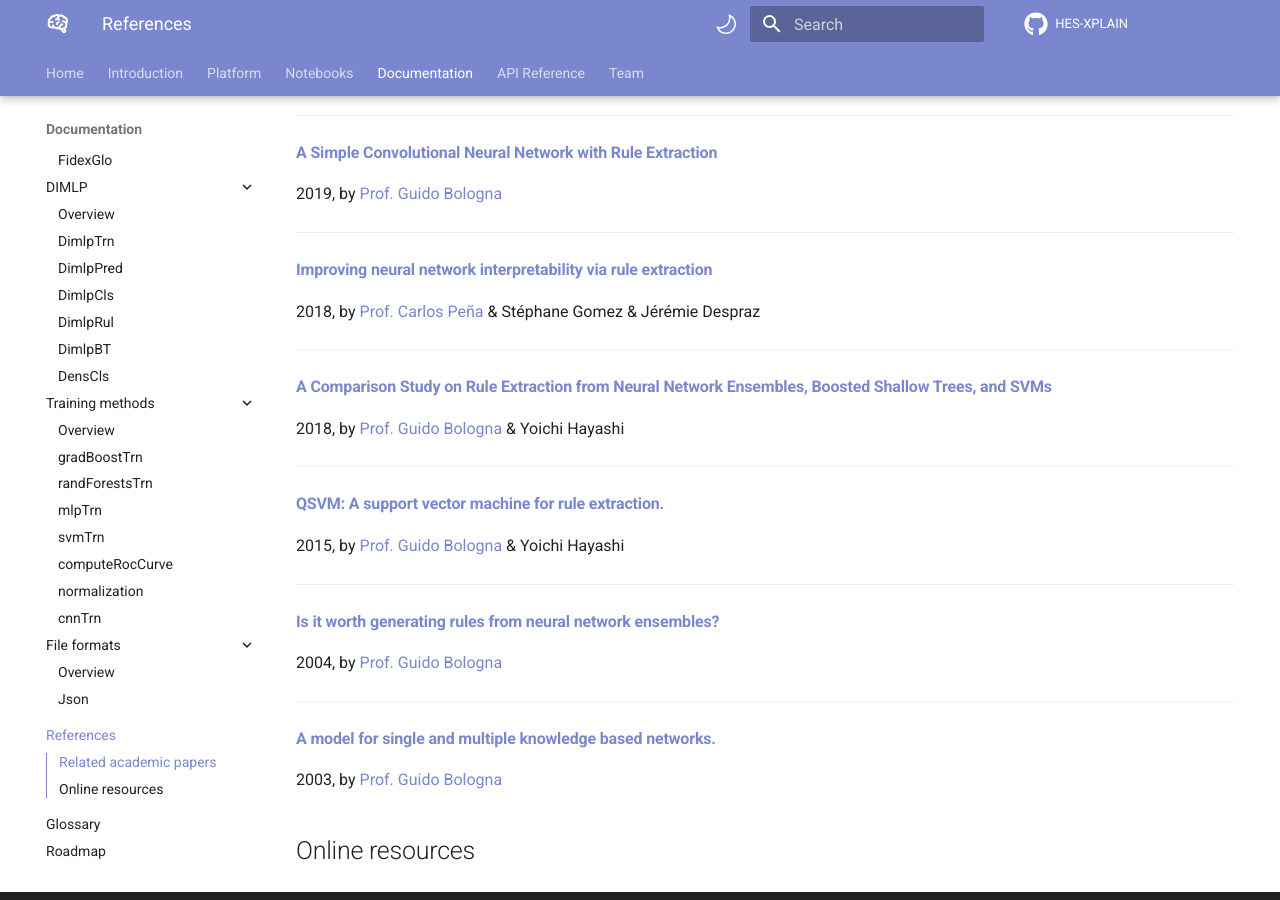
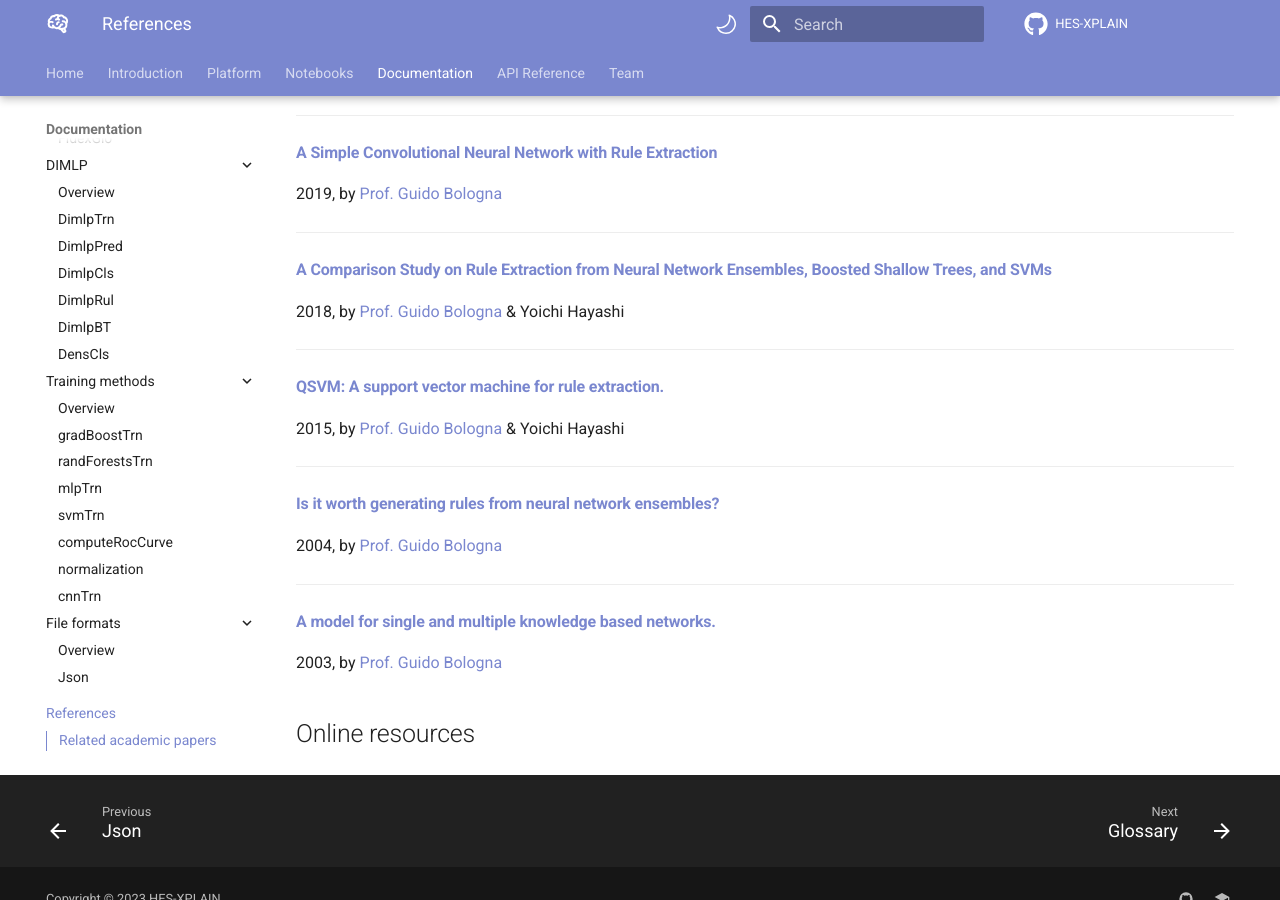
Before and after one commit to HES-XPLAIN/hes-xplain.github.io, an MkDocs documentation site: the page built from docs/documentation/references.md, in a window 1280 px wide and 900 px high, scrolled down 614 px. Built offline with MkDocs 1.6.1 and Material for MkDocs 9.7.7, drawn with Linux system fonts in a browser that asks for light colours; comment, search, counter and statistics services are not loaded.

Commit message:
Corrected links in references

```diff
--- a/docs/documentation/references.md
+++ b/docs/documentation/references.md
@@ -6,47 +6,42 @@
 ## Related academic papers
 
 #### [Fidex: An Algorithm for the Explainability of Ensembles and SVMs](https://www.researchgate.net/publication/381032261_Fidex_An_Algorithm_for_the_Explainability_of_Ensembles_and_SVMs)
-2024, by [Prof. Guido Bologna](../team.md#prof-guido-bologna), [Jean-Marc Boutay](../team.md#jean-marc-boutay), Quentin Leblanc & [Damian Boquete](../team.md#damian-boquete-costa)
+2024, by [Prof. Guido Bologna](../../team/#prof-guido-bologna), [Jean-Marc Boutay](../../team/#jean-marc-boutay), Quentin Leblanc & [Damian Boquete](../../team/#damian-boquete-costa)
 
 ---
 
 #### [A Rule Extraction Technique Applied to Ensembles of Neural Networks, Random Forests, and Gradient-Boosted Trees](https://www.mdpi.com/1999-4893/14/12/339#)
-2021, by [Prof. Guido Bologna](../team.md#prof-guido-bologna)
+2021, by [Prof. Guido Bologna](../../team/#prof-guido-bologna)
 
 ---
 
 #### [A Two-Step Rule-Extraction Technique for a CNN](https://www.mdpi.com/2079-9292/9/6/990)
-2020, by [Prof. Guido Bologna](../team.md#prof-guido-bologna) & Silvio Fossati
+2020, by [Prof. Guido Bologna](../../team/#prof-guido-bologna) & Silvio Fossati
 
 ---
 
 #### [A Simple Convolutional Neural Network with Rule Extraction](https://www.mdpi.com/2076-3417/9/12/2411)
-2019, by [Prof. Guido Bologna](../team.md#prof-guido-bologna)
-
----
-
-#### [Improving neural network interpretability via rule extraction](https://arodes.hes-so.ch/record/4647?ln=fr)
-2018, by [Prof. Carlos Peña](../team.md#prof-carlos-pena) & Stéphane Gomez & Jérémie Despraz
+2019, by [Prof. Guido Bologna](../../team/#prof-guido-bologna)
 
 ---
 
 #### [A Comparison Study on Rule Extraction from Neural Network Ensembles, Boosted Shallow Trees, and SVMs](https://sciprofiles.com/publication/view/e596484190b35490bf7c3b83f53ba58d)
-2018, by [Prof. Guido Bologna](../team.md#prof-guido-bologna) & Yoichi Hayashi
+2018, by [Prof. Guido Bologna](../../team/#prof-guido-bologna) & Yoichi Hayashi
 
 ---
 
 #### [QSVM: A support vector machine for rule extraction.](https://www.researchgate.net/publication/277744299_QSVM_A_Support_Vector_Machine_for_Rule_Extraction)
-2015, by [Prof. Guido Bologna](../team.md#prof-guido-bologna) & Yoichi Hayashi
+2015, by [Prof. Guido Bologna](../../team/#prof-guido-bologna) & Yoichi Hayashi
 
 ---
 
 #### [Is it worth generating rules from neural network ensembles?](https://www.researchgate.net/publication/223950938_Is_it_worth_generating_rules_from_neural_network_ensembles)
-2004, by [Prof. Guido Bologna](../team.md#prof-guido-bologna)
+2004, by [Prof. Guido Bologna](../../team/#prof-guido-bologna)
 
 ---
 
 #### [A model for single and multiple knowledge based networks.](https://www.researchgate.net/publication/10634174_A_model_for_single_and_multiple_knowledge_based_networks)
-2003, by [Prof. Guido Bologna](../team.md#prof-guido-bologna)
+2003, by [Prof. Guido Bologna](../../team/#prof-guido-bologna)
 
 ## Online resources
 
```
